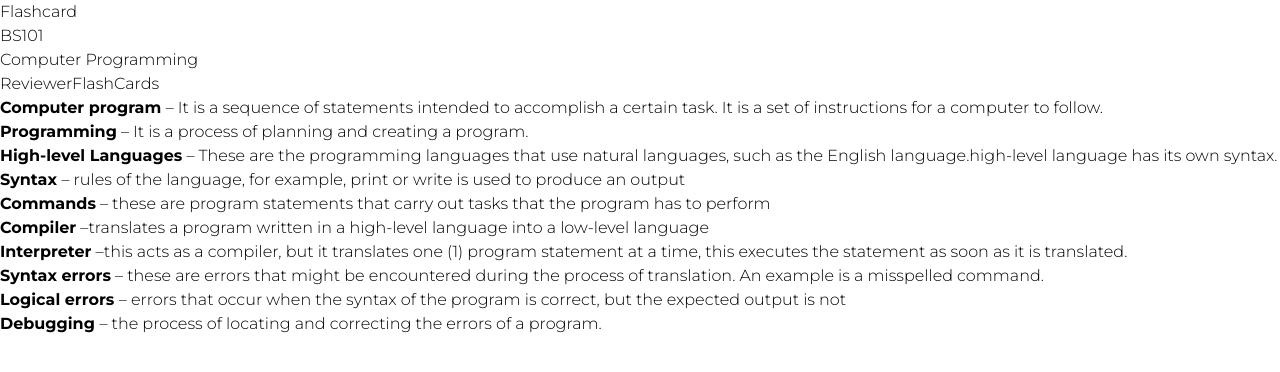
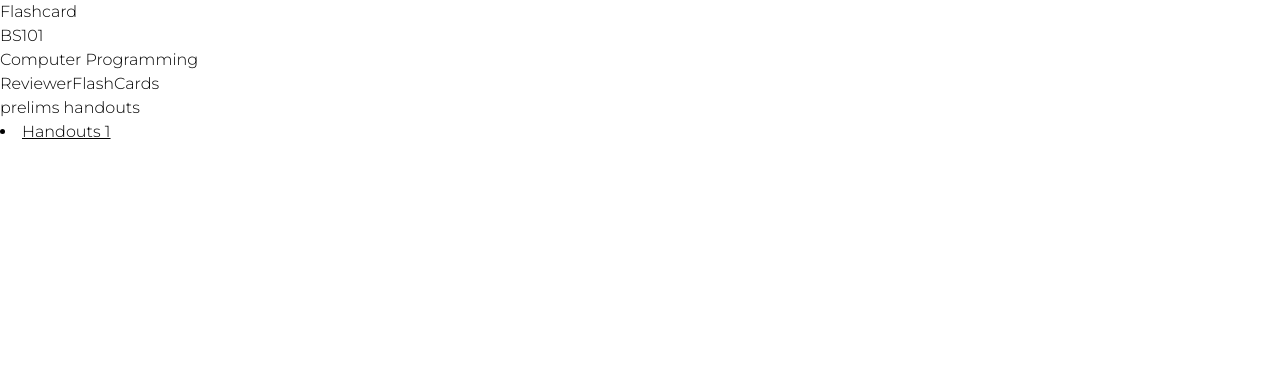
Before and after one commit to RyanMdg/bs101, a Next.js app in the folder front-end/admin/: page /comprog in a window 1280 px wide. Shown: the top 372 px of the page. Built offline with nearby package versions, Linux system fonts and the light colour scheme.

Commit message:
prelims handouts new design remove hard coded

```diff
--- a/front-end/admin/src/app/components/comprog-review.js
+++ b/front-end/admin/src/app/components/comprog-review.js
@@ -1,58 +1,12 @@
 const comprogReviewer = () => {
   return (
     <div className=" mx-2 mt-5">
-      <h1 className=" font-semibold">
-        <b className=" underline">Computer program </b> – It is a sequence of
-        statements intended to accomplish a certain task. It is a set of
-        instructions for a computer to follow.
-      </h1>
-
-      <h1 className=" font-semibold mt-5">
-        <b className=" underline">Programming</b> – It is a process of planning
-        and creating a program.
-      </h1>
-
-      <h1 className=" font-semibold mt-5">
-        <b className=" underline">High-level Languages</b> – These are the
-        programming languages that use natural languages, such as the English
-        language.high-level language has its own syntax.
-      </h1>
-      <ul className=" flex flex-col gap-3 list-inside list-disc ps-2 mt-3 font-semibold">
-        {" "}
-        <li>
-          <b className=" underline bg-yellow-400 px-3">Syntax </b> – rules of
-          the language, for example, print or write is used to produce an output
-        </li>
-        <li>
-          <b className=" underline bg-yellow-400 px-3">Commands</b> – these are
-          program statements that carry out tasks that the program has to
-          perform
-        </li>
-        <li>
-          <b className=" underline bg-yellow-400 px-3">Compiler</b> –translates
-          a program written in a high-level language into a low-level language
-        </li>
-        <li>
-          {" "}
-          <b className=" underline bg-yellow-400 px-3">Interpreter</b> –this
-          acts as a compiler, but it translates one (1) program statement at a
-          time, this executes the statement as soon as it is translated.
-        </li>
-        <li>
-          <b className=" underline bg-yellow-400 px-3">Syntax errors</b> – these
-          are errors that might be encountered during the process of
-          translation. An example is a misspelled command.
-        </li>
-        <li>
-          <b className=" underline bg-yellow-400 px-3">Logical errors </b> –
-          errors that occur when the syntax of the program is correct, but the
-          expected output is not
-        </li>
-        <li>
-          <b className=" underline bg-yellow-400 px-3">Debugging </b> – the
-          process of locating and correcting the errors of a program.
-        </li>
-      </ul>
+      <h1 className=" uppercase"> prelims handouts</h1>
+      <u className=" list-inside list-disc">
+        <a href="https://drive.google.com/file/d/1gwpbDaZw8KIJy5mRCc2LjZwX5QFHsAc-/view?usp=drive_link">
+          <li className=" font-semibold">Handouts 1</li>
+        </a>
+      </u>
     </div>
   );
 };
```
